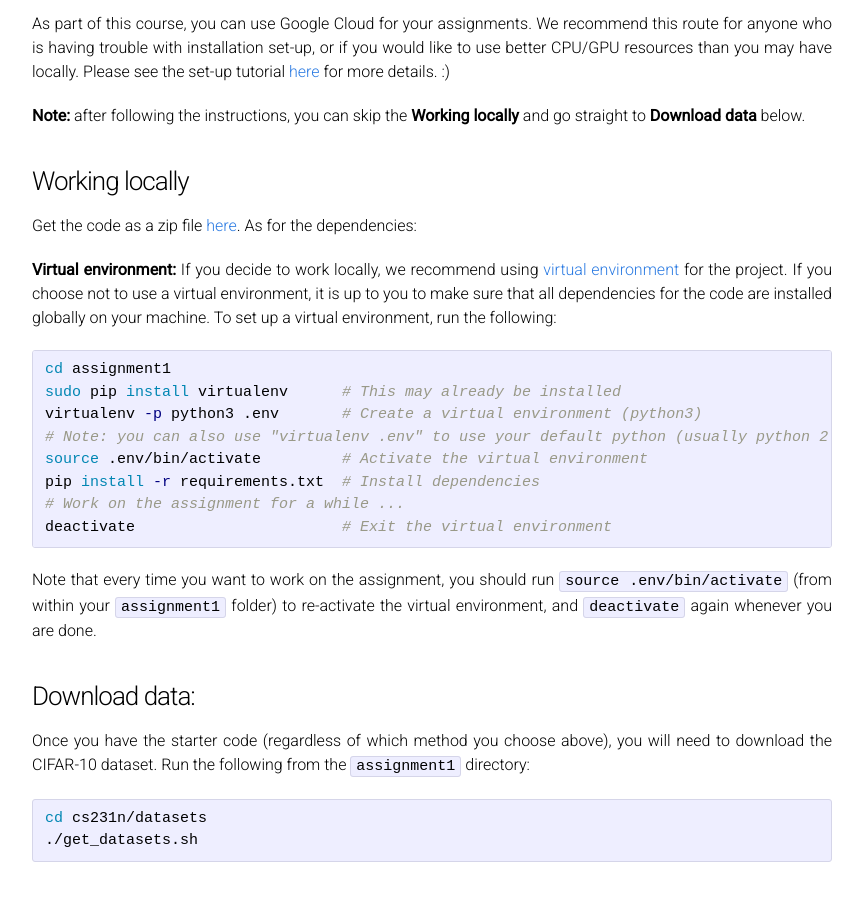
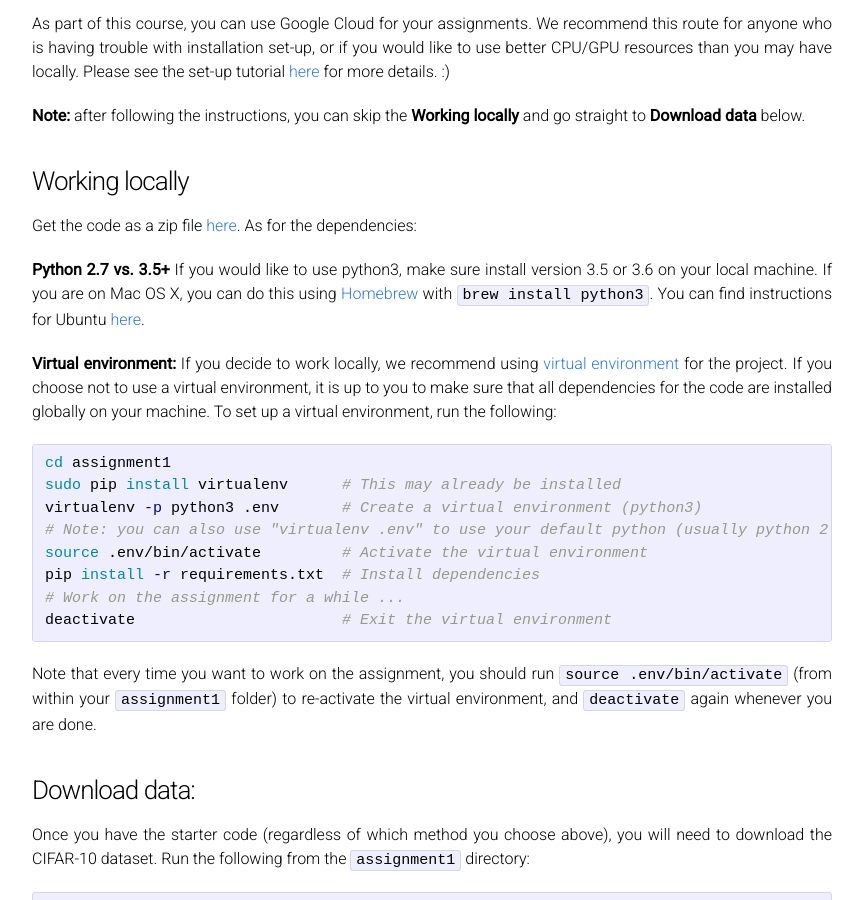
Before and after one commit to cs231n/cs231n.github.io, a Jekyll site: the page built from assignments/2017/assignment1.md, in a window 1280 px wide and 900 px high, scrolled down 639 px. Shown: the whole window, without its empty margins (208-1071 px from the left). Built offline with Jekyll 4.4.1, drawn with Linux system fonts in a browser that asks for light colours.

Commit message:
Update assignment1.md

```diff
--- a/assignments/2017/assignment1.md
+++ b/assignments/2017/assignment1.md
@@ -27,6 +27,9 @@ As part of this course, you can use Google Cloud for your assignments. We recomm
 
 ### Working locally
 Get the code as a zip file [here](http://cs231n.stanford.edu/assignments/2017/spring1617_assignment1.zip). As for the dependencies:
+
+**Python 2.7 vs. 3.5+**
+If you would like to use python3, make sure install version 3.5 or 3.6 on your local machine. If you are on Mac OS X, you can do this using [Homebrew](https://brew.sh) with `brew install python3`. You can find instructions for Ubuntu [here](https://www.digitalocean.com/community/tutorials/how-to-install-python-3-and-set-up-a-local-programming-environment-on-ubuntu-16-04).
 
 **Virtual environment:**
 If you decide to work locally, we recommend using [virtual environment](http://docs.python-guide.org/en/latest/dev/virtualenvs/) for the project. If you choose not to use a virtual environment, it is up to you to make sure that all dependencies for the code are installed globally on your machine. To set up a virtual environment, run the following:
```
